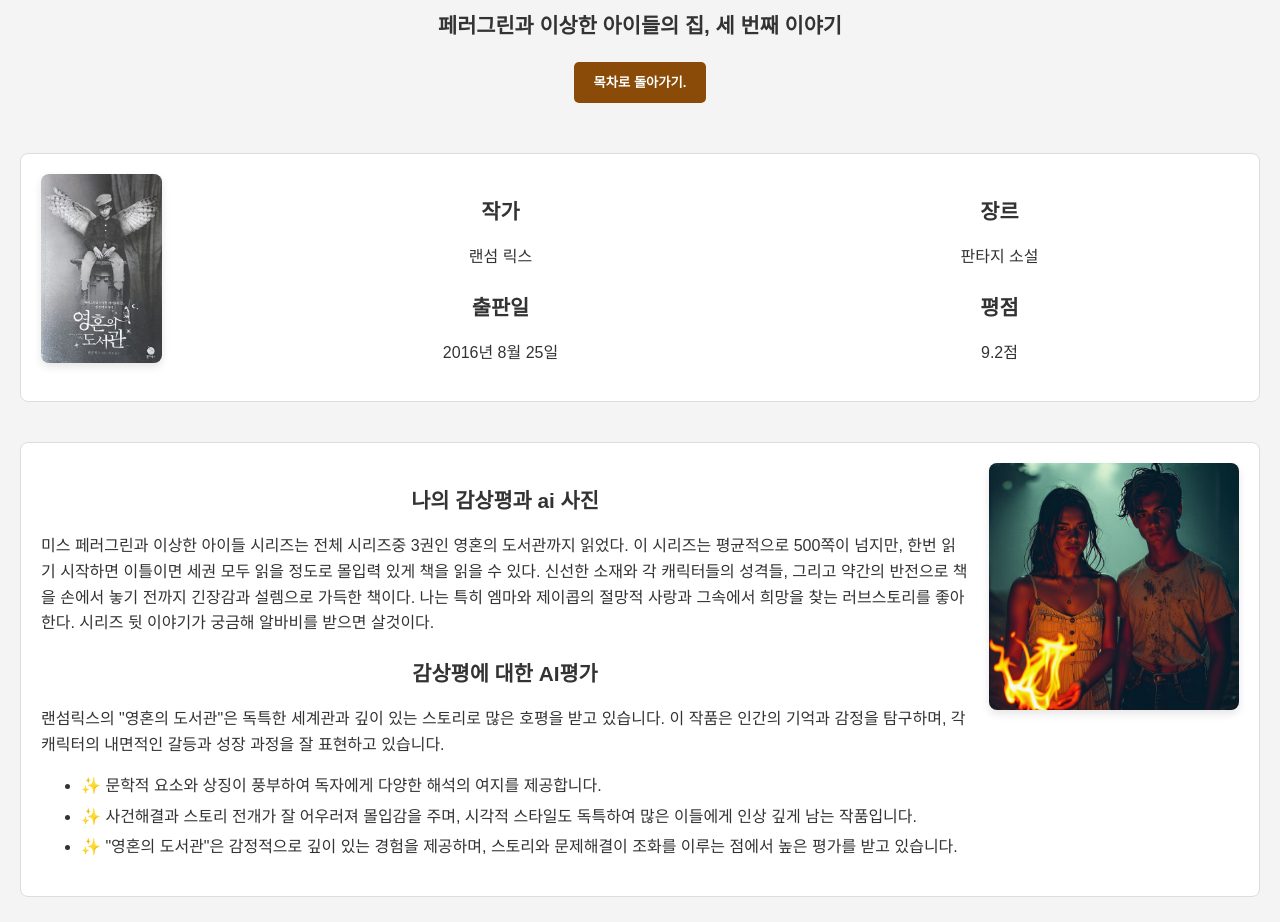
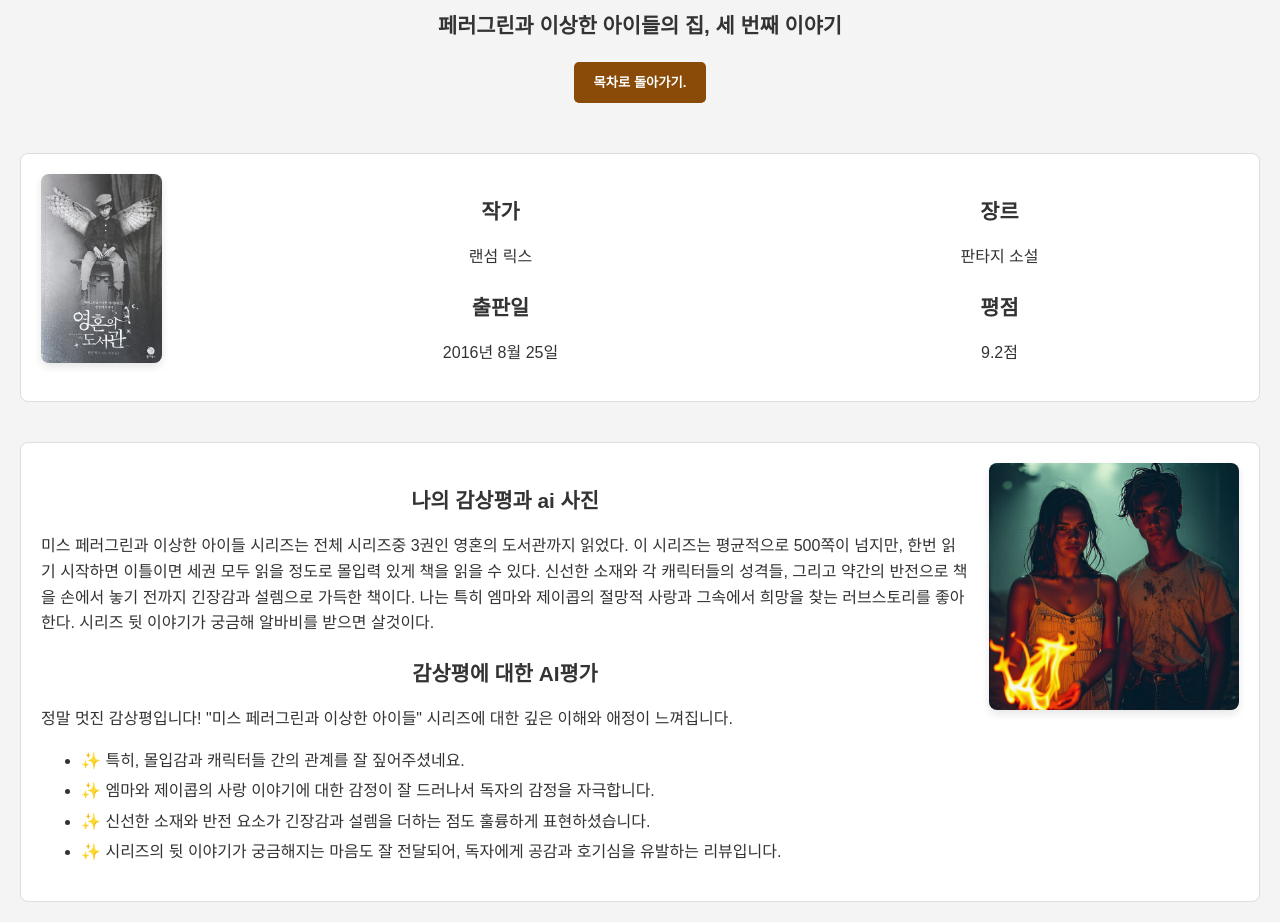
Before and after one commit to alsdbf/MY-reading-log, a plain HTML site: page body2.html in a window 1280 px wide. Shown: the part 103-1025 px from the top of the page. Drawn offline with Linux system fonts and the light colour scheme.

Commit message:
Update body2.html

```diff
--- a/body2.html
+++ b/body2.html
@@ -33,11 +33,12 @@
             <h3>나의 감상평과 ai 사진</h3>
             <p>미스 페러그린과 이상한 아이들 시리즈는 전체 시리즈중 3권인 영혼의 도서관까지 읽었다. 이 시리즈는 평균적으로 500쪽이 넘지만, 한번 읽기 시작하면 이틀이면 세권 모두 읽을 정도로 몰입력 있게 책을 읽을 수 있다. 신선한 소재와 각 캐릭터들의 성격들, 그리고 약간의 반전으로 책을 손에서 놓기 전까지 긴장감과 설렘으로 가득한 책이다. 나는 특히 엠마와 제이콥의 절망적 사랑과 그속에서 희망을 찾는 러브스토리를 좋아한다. 시리즈 뒷 이야기가 궁금해 알바비를 받으면 살것이다.</p>
             <h3>감상평에 대한 AI평가</h3>
-            <p>랜섬릭스의 "영혼의 도서관"은 독특한 세계관과 깊이 있는 스토리로 많은 호평을 받고 있습니다. 이 작품은 인간의 기억과 감정을 탐구하며, 각 캐릭터의 내면적인 갈등과 성장 과정을 잘 표현하고 있습니다.</p>
+            <p>정말 멋진 감상평입니다! "미스 페러그린과 이상한 아이들" 시리즈에 대한 깊은 이해와 애정이 느껴집니다.</p>
             <ul>
-                <li>&#10024; 문학적 요소와 상징이 풍부하여 독자에게 다양한 해석의 여지를 제공합니다. </li>
-                <li>&#10024; 사건해결과 스토리 전개가 잘 어우러져 몰입감을 주며, 시각적 스타일도 독특하여 많은 이들에게 인상 깊게 남는 작품입니다.</li>
-                <li>&#10024; "영혼의 도서관"은 감정적으로 깊이 있는 경험을 제공하며, 스토리와 문제해결이 조화를 이루는 점에서 높은 평가를 받고 있습니다.</li>
+                <li>&#10024;  특히, 몰입감과 캐릭터들 간의 관계를 잘 짚어주셨네요.  </li>
+                <li>&#10024;  엠마와 제이콥의 사랑 이야기에 대한 감정이 잘 드러나서 독자의 감정을 자극합니다.</li>
+                <li>&#10024;  신선한 소재와 반전 요소가 긴장감과 설렘을 더하는 점도 훌륭하게 표현하셨습니다. </li>
+                <li>&#10024;  시리즈의 뒷 이야기가 궁금해지는 마음도 잘 전달되어, 독자에게 공감과 호기심을 유발하는 리뷰입니다.</li>
             </ul>
         </div>
         <div class="ai-image">
```
